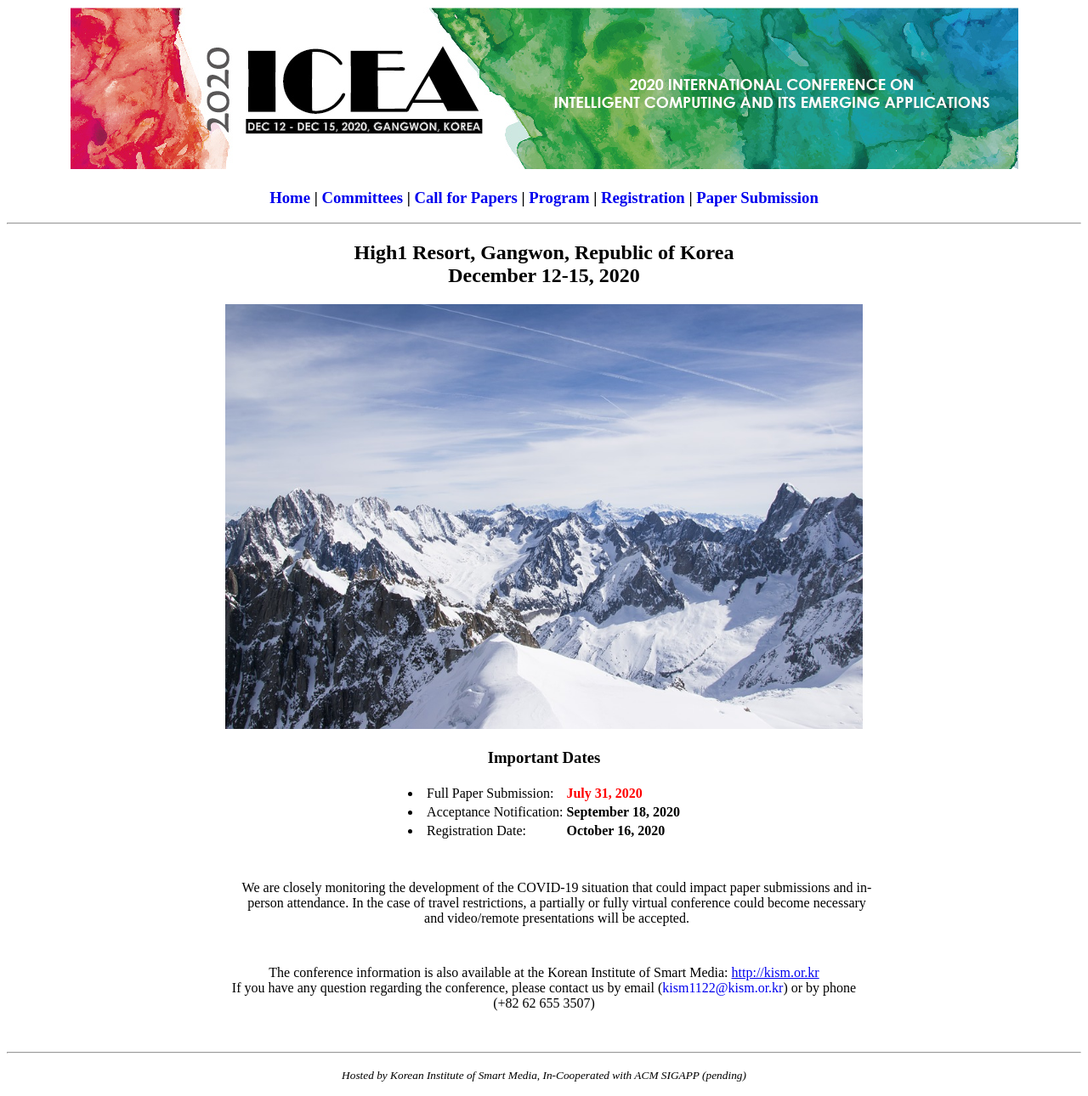
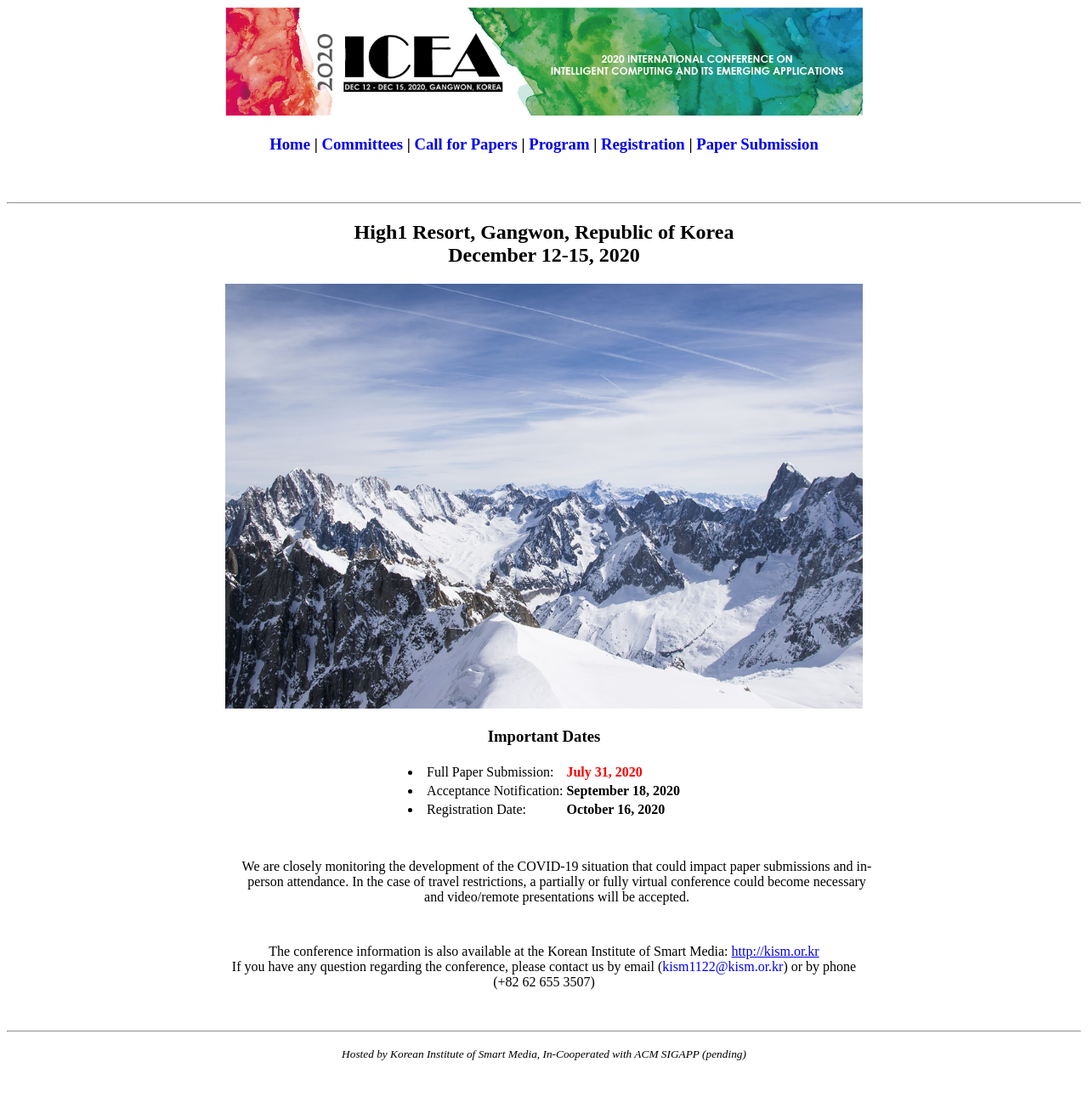
Before and after one commit to icea-conf/2020, a Jekyll site: the page built from index.html, in a window 1280 px wide. Shown: the whole page at 85% size. Built offline with Jekyll 4.4.1, drawn with Linux system fonts in a browser that asks for light colours; the list of posts is cut into pages by our own code; after the commit the page ends 1265 px from its top, so only the background shows below that.

Commit message:
Update header.html

```diff
--- a/_includes/header.html
+++ b/_includes/header.html
@@ -1,4 +1,5 @@
-<div>
+<div class="container">
+    <div class="content">
         <center>
             <header>
                 <img src="https://icea-conf.github.io/2020/image/ICEA2020-Banner.jpg" alt="" style="max-width: 100%; height: auto;">
@@ -7,4 +8,5 @@
             <h3><a style="text-decoration:none" href='http://icea-conf.github.io/2020'> Home</a> | <a style="text-decoration:none" href='http://icea-conf.github.io/2020/committee/'>Committees</a> | <a style="text-decoration:none" href='http://icea-conf.github.io/2020/papers/'>Call for Papers</a> | <a style="text-decoration:none" href='http://icea-conf.github.io/2020/program/'>Program</a> | <a style="text-decoration:none" href='http://icea-conf.github.io/2020/registration/'>Registration</a> | <a style="text-decoration:none" href='http://icea-conf.github.io/2020/submission/'>Paper Submission</a></h3>
         <center>
     </div>
+</div>
 <hr>
```
Lines whose indentation alone changed are shown as unchanged.
